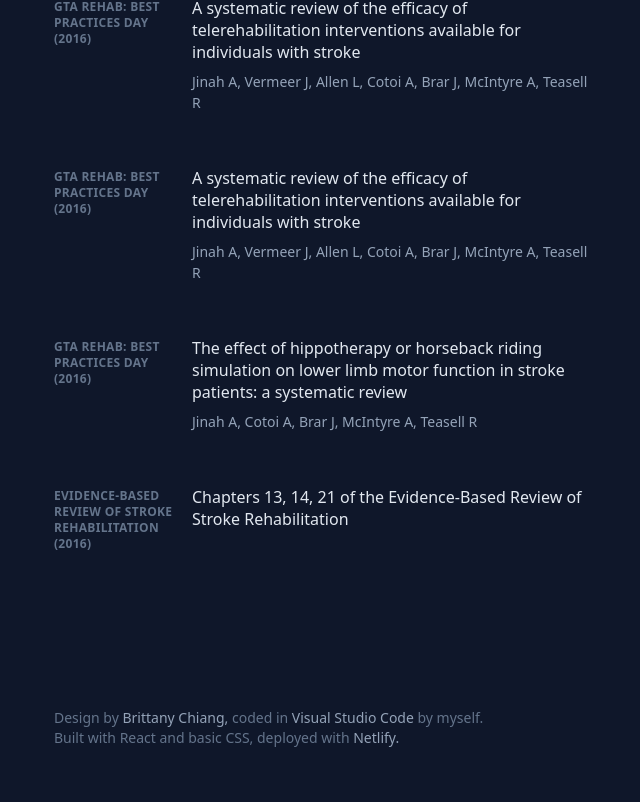
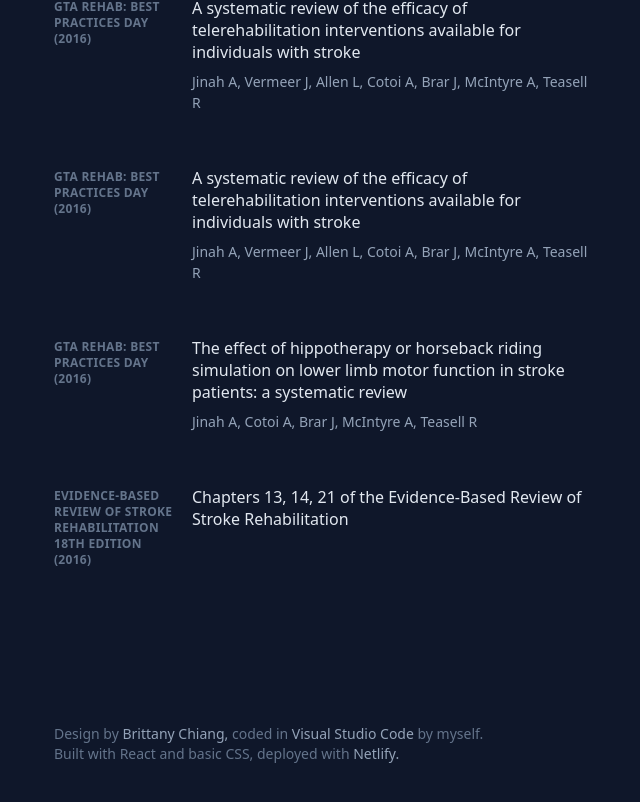
Before and after one commit to JashanB/Portfolio-V2, a React (Create React App) app: page / in a window 1280 px wide. Shown: the part 3338-4140 px from the top of the page, without its empty margins (594-1234 px from the left). Built offline with nearby package versions, Linux system fonts and the light colour scheme.

Commit message:
fixing warnings

```diff
--- a/src/components/app/App.js
+++ b/src/components/app/App.js
@@ -365,9 +365,10 @@ function App() {
                       <div className={smallScreen ? "absolute-inset-experience-visible" : "absolute-inset-experience-hidden"}></div>
                       <header className='date-list-item'>Archives of Physical Medicine and Rehabilitation (2016)</header>
                       <div className='list-item-main'>
-                        <a href="https://www.archives-pmr.org/article/S0003-9993(16)30883-8/fulltext"></a>
+                        <a href="https://www.archives-pmr.org/article/S0003-9993(16)30883-8/fulltext">
                         <h3 className='list-item-header'><span>Using Theta Burst Stimulation (TBS) to Improve Upper Limb Motor Function Following a Stroke: A Systematic Review</span></h3>
                         <p>Cotoi A, Jinah A, Brar J</p>
+                        </a>
                       </div>
                     </div>
                   </li>
@@ -434,7 +435,7 @@ function App() {
                   <li className='list-item'>
                     <div className='list-item-grid'>
                       <div className={smallScreen ? "absolute-inset-experience-visible" : "absolute-inset-experience-hidden"}></div>
-                      <header className='date-list-item'>Evidence-Based Review of Stroke Rehabilitation (2016)</header>
+                      <header className='date-list-item'>Evidence-Based Review of Stroke Rehabilitation 18th Edition (2016)</header>
                       <div className='list-item-main'>
                         <h3 className='list-item-header'><span>Chapters 13, 14, 21 of the Evidence-Based Review of Stroke Rehabilitation</span></h3>
                       </div>
```
